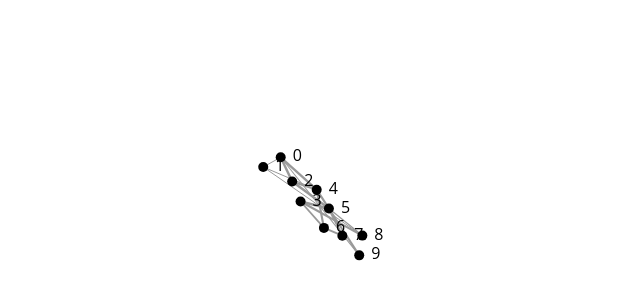
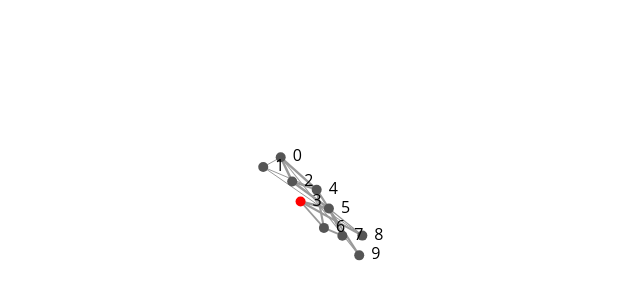
Before and after one commit to erikluu/LociNet, a plain HTML site: page visualization/force-layout.html in a window 1280 px wide. Shown: the part 194-494 px from the top of the page, 323-963 px from the left. Drawn offline with nearby package versions, Linux system fonts and the light colour scheme.

Commit message:
visual colors

```diff
--- a/visualization/force-layout.html
+++ b/visualization/force-layout.html
@@ -117,7 +117,7 @@
                     .append("circle")
                     .attr("class", "node")
                     .attr("r", 5)
-                    .attr("fill", nodesData.color)
+                    .style("fill", (d) => d.color)
                     .call(
                         d3
                             .drag() // Enable dragging behavior
--- a/visualization/graph_data.json
+++ b/visualization/graph_data.json
@@ -1,15 +1,15 @@
 {
   "nodes": [
-    { "id": 0, "pos": [0, 0], "color": [255, 0, 0] },
-    { "id": 1, "pos": [1, 1], "color": [0, 255, 0] },
-    { "id": 2, "pos": [2, 2], "color": [0, 0, 255] },
-    { "id": 3, "pos": [3, 3], "color": [0, 0, 50] },
-    { "id": 4, "pos": [4, 4], "color": [0, 0, 0] },
-    { "id": 5, "pos": [5, 5], "color": [0, 0, 0] },
-    { "id": 6, "pos": [6, 6], "color": [0, 0, 0] },
-    { "id": 7, "pos": [7, 7], "color": [0, 0, 0] },
-    { "id": 8, "pos": [8, 8], "color": [0, 0, 0] },
-    { "id": 9, "pos": [9, 9], "color": [0, 0, 0] }
+    { "id": 0, "pos": [0, 0], "color": "#555555" },
+    { "id": 1, "pos": [1, 1], "color": "#555555" },
+    { "id": 2, "pos": [2, 2], "color": "#555555" },
+    { "id": 3, "pos": [3, 3], "color": "#FF0000" },
+    { "id": 4, "pos": [4, 4], "color": "#555555" },
+    { "id": 5, "pos": [5, 5], "color": "#555555" },
+    { "id": 6, "pos": [6, 6], "color": "#555555" },
+    { "id": 7, "pos": [7, 7], "color": "#555555" },
+    { "id": 8, "pos": [8, 8], "color": "#555555" },
+    { "id": 9, "pos": [9, 9], "color": "#555555" }
   ],
   "links": [
     { "source": 0, "target": 4, "weight": 1.0622048377990723 },
```
